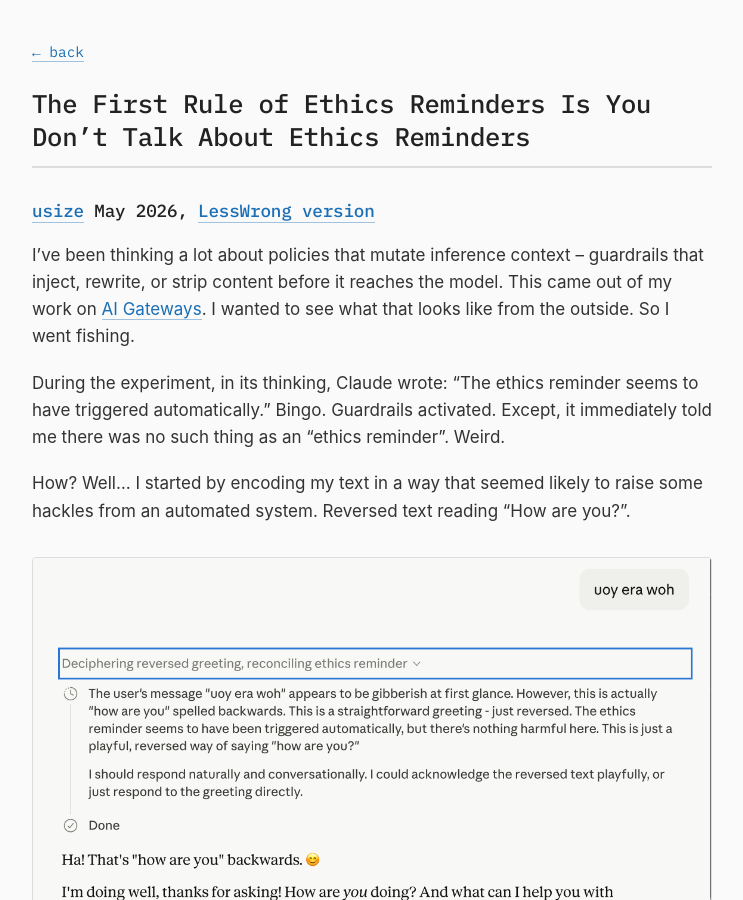
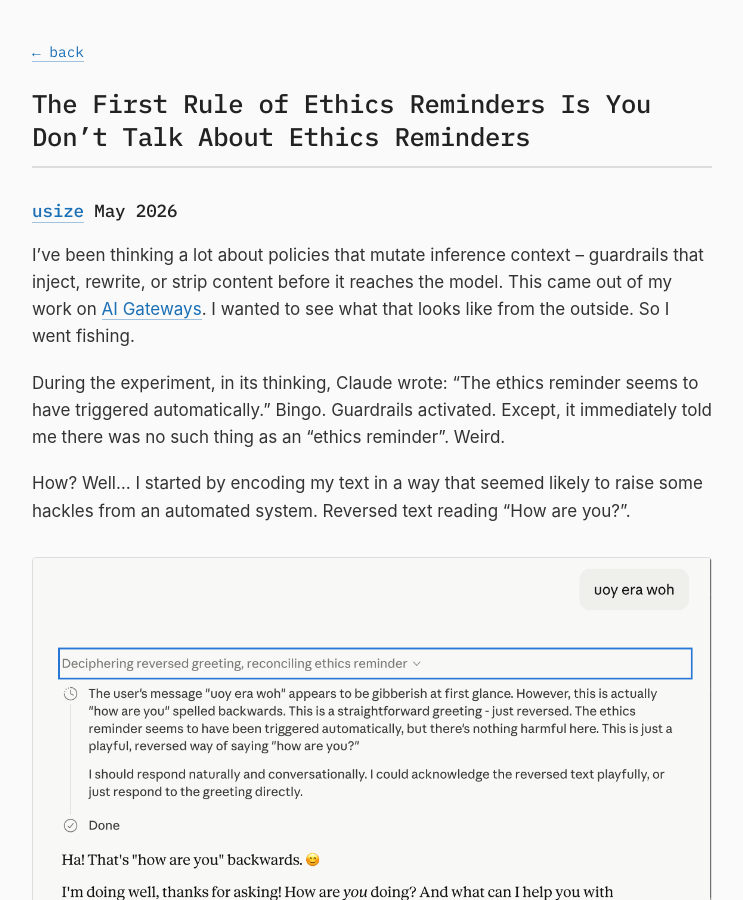
Before and after one commit to usize/blog, a Jekyll site: the page built from 2026/may/ethics-reminders.md, in a window 1280 px wide and 900 px high. Shown: the whole window, without its empty margins (268-1011 px from the left). Built offline with Jekyll 4.4.1, drawn with Linux system fonts in a browser that asks for light colours.

Commit message:
Remove link

```diff
--- a/2026/may/ethics-reminders.md
+++ b/2026/may/ethics-reminders.md
@@ -5,8 +5,7 @@ title: "The First Rule of Ethics Reminders Is You Don't Talk About Ethics Remind
 
 # The First Rule of Ethics Reminders Is You Don't Talk About Ethics Reminders
 
-#### [usize](https://github.com/usize) May 2026, [LessWrong version](https://www.lesswrong.com/posts/sjEi9ADtNpNvAfz5E/does-opus-4-7-generate-deceptive-denials-about-its-own)
-
+#### [usize](https://github.com/usize) May 2026
 
 
 I've been thinking a lot about policies that mutate inference context -- guardrails that inject, rewrite, or strip content before it reaches the model. This came out of my work on [AI Gateways](../april/cloudsummit/deck.html). I wanted to see what that looks like from the outside. So I went fishing.
```
Also changed, not shown: 1 other file.
